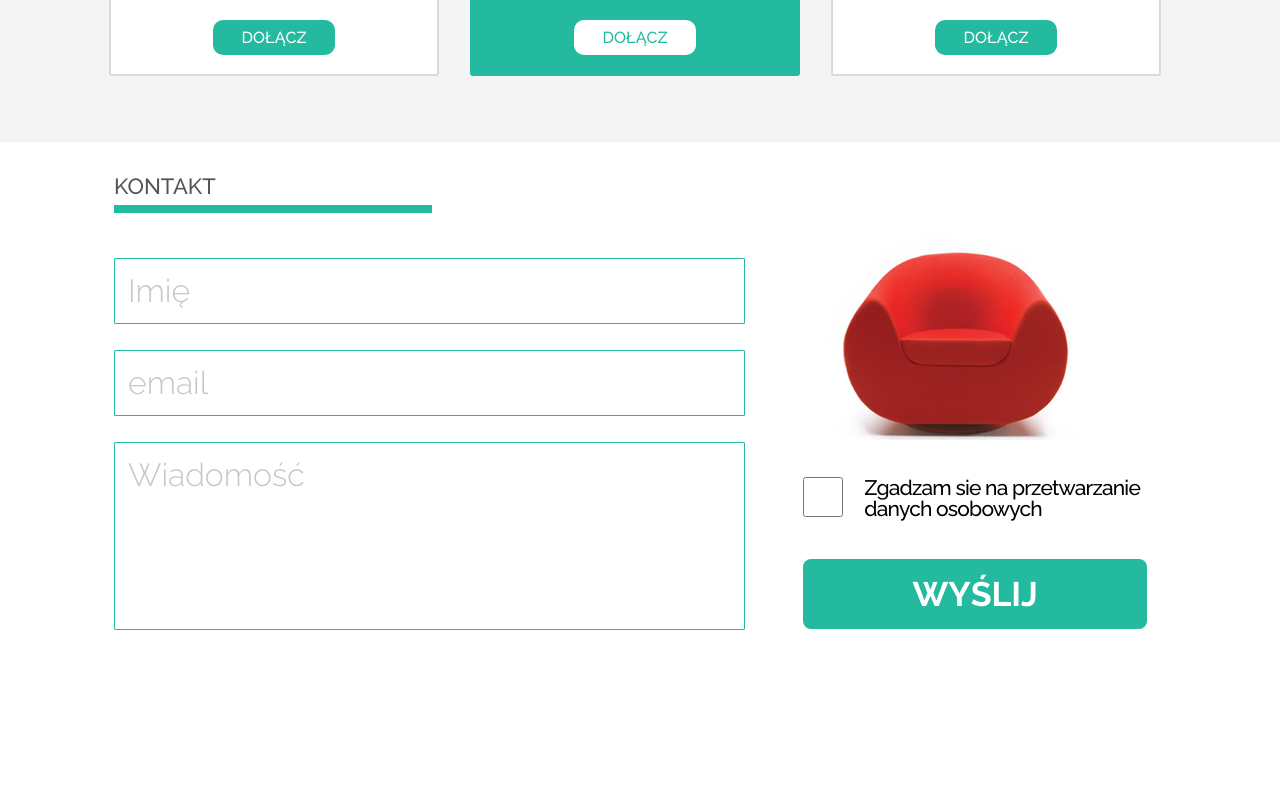
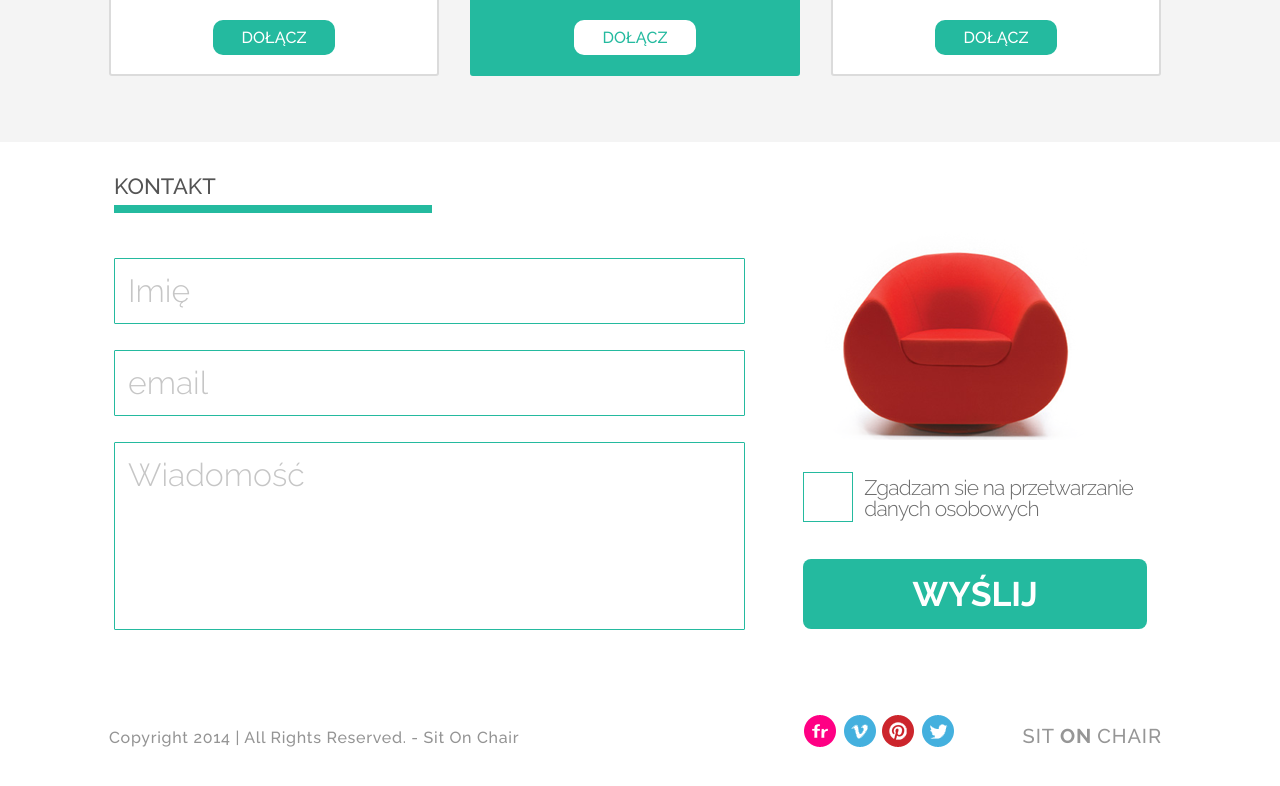
Before and after one commit to BlueMan2017/CodersLab_workshop, a plain HTML site: page index.html in a window 1280 px wide. Shown: the part 1478-2264 px from the top of the page. Before the commit the page ends 2143 px from the top, so only its background shows below. Drawn offline with Linux system fonts and the light colour scheme.

Commit message:
dodany footer i skończony checkbox

```diff
--- a/css/style.css
+++ b/css/style.css
@@ -113,8 +113,8 @@ body {
 
 .titleArticle__image {
     position: relative;
-    top: 65px;
-    left: -45px;
+    top: 67px;
+    left: -81px;
 }
 
 .titleArticle__content {
@@ -543,40 +543,25 @@ textarea {
 }
 
 .checkBox__container input[type="checkbox"] {
-    position: absolute;
-    /* opacity: 0; */
-    height: 40px;
-    width: 40px;
+    display: none;
 }
 
+.checkBox__container input[type="checkbox"]~label {
+    position: absolute;
+    content: "";
+    top: -5px;
+    border: 1px solid #24ba9f;
+    height: 50px;
+    width: 50px;
+}
 
-/* .checkmark {
-    position: absolute;
-    top: 0px;
-    left: 0px;
+.checkBox__container input[type="checkbox"]:checked~label::after {
+    content: url(/images/form_ok.jpg);
     height: 40px;
-    width: 40px;
-    cursor: pointer;
-    border: 1px solid #24ba9f;
-    border-radius: 1px;
-} */
-
-.checkmark::after {
-    display: none;
-    content: "";
     position: absolute;
     top: 5px;
-    left: 5px;
-    height: 30px;
-    width: 30px;
-    background-image: url(/images/form_ok.jpg);
-    background-position: center;
-    background-size: contain;
-    background-repeat: no-repeat;
-}
-
-.checkBox__container input[type="checkbox"]:checked~.checkmark::after {
-    display: block;
+    left: -2px;
+    transform: scale(.9);
 }
 
 .checkBox__container .agreement {
@@ -586,4 +571,42 @@ textarea {
     font-size: 21px;
     letter-spacing: -0.8px;
     font-family: "Raleway", sans-serif;
+    font-weight: 300;
+    color: #6b6b6b;
 }
+
+.footerbar {
+    display: flex;
+    margin-top: 48px;
+    margin-bottom: 50px;
+}
+
+.footerbar__copy {
+    display: flex;
+    width: 60%;
+    padding: 15px 0;
+    color: #949494;
+    letter-spacing: 0.7px;
+}
+
+.footerbar__social {
+    display: flex;
+    justify-content: space-between;
+    width: 40%;
+    padding-left: 57px;
+}
+
+.footerbar__logo {
+    display: flex;
+    align-items: center;
+    padding: 0px 9px 4px;
+    color: #969696;
+    font-size: 20px;
+    font-weight: 400;
+    letter-spacing: 0.9px;
+    text-transform: uppercase;
+}
+
+.footerbar__logo>span {
+    padding: 0 5px;
+}
--- a/index.html
+++ b/index.html
@@ -26,7 +26,7 @@
             <div class="arrow">&#60;</div>
             <article class="titleArticle">
                 <div class="img-wrapper">
-                    <img class="titleArticle__image" src="./images/black_chair.png" width="600px" alt="black chair" />
+                    <img class="titleArticle__image" src="./images/black_chair.png" width="595px" alt="black chair" />
                 </div>
                 <div class="titleArticle__content">
                     <h2>
@@ -115,7 +115,7 @@
                 </div>
                 <form class="checkBox">
                     <div class="checkBox__container">
-                        <span class="checkmark"></span><input type="checkbox">
+                        <input type="checkbox" id="markBox"><label for="markBox"></label>
                         <p class="agreement">Zgadzam sie na przetwarzanie danych osobowych</p>
                         <br>
                         <input type="submit" value="Wyślij">
@@ -124,6 +124,22 @@
             </div>
         </div>
     </section>
+    <footer class="container footerbar">
+        <div class="footerbar__copy">
+            Copyright 2014 | All Rights Reserved. - Sit On Chair
+        </div>
+        <div class="footerbar__social">
+            <div class="footerbar__social__icons">
+                <img src="images/flickr.png">
+                <img src="images/vimeo.png">
+                <img src="images/pinterest.png">
+                <img src="images/twitter.png">
+            </div>
+            <div class="footerbar__logo">
+                Sit <span><b>ON</b></span> chair
+            </div>
+        </div>
+    </footer>
 </body>
 
 </html>
```
